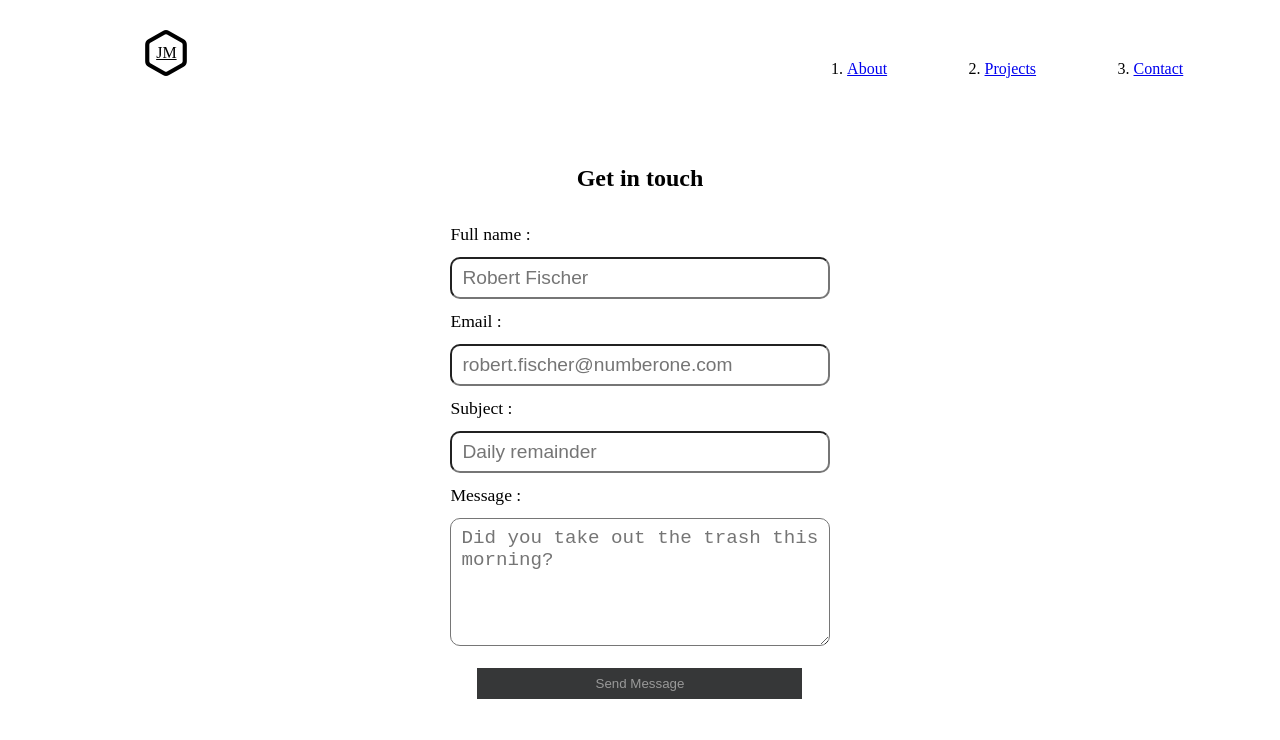
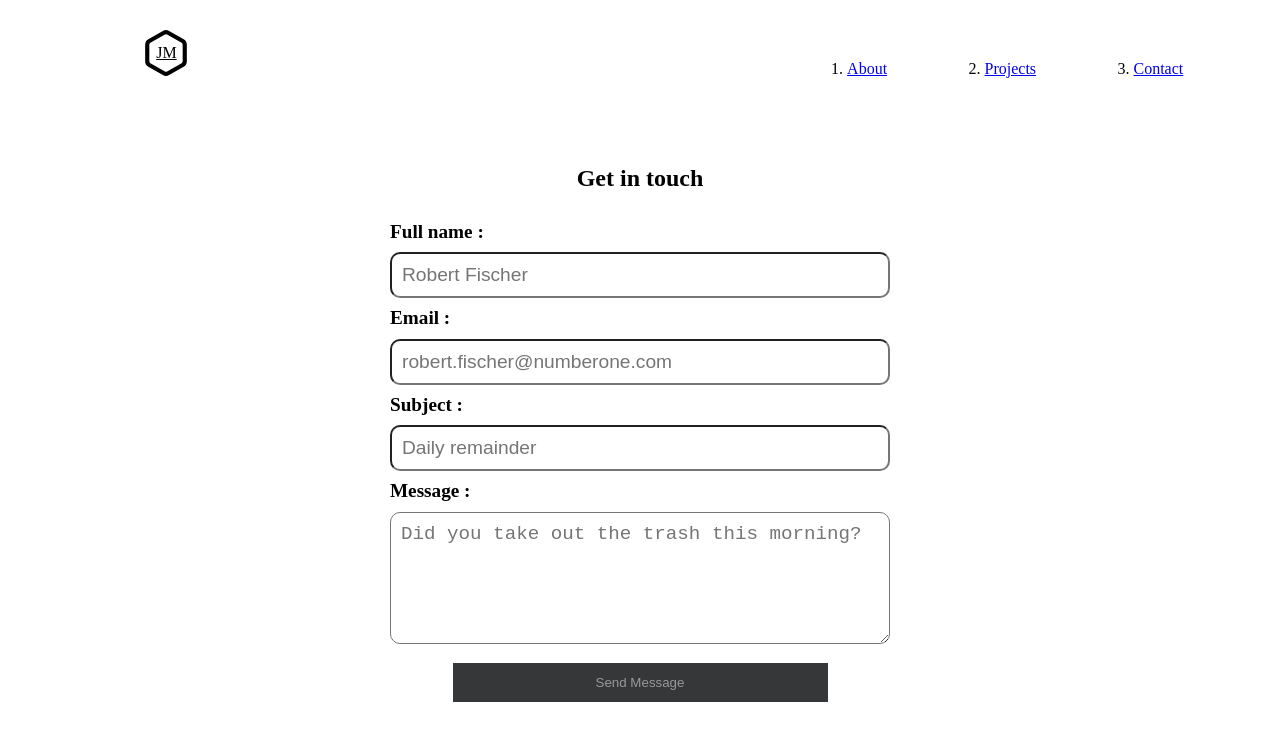
Before and after one commit to Josep2410/portfolio, a React (Vite) app: page /contact in a window 1280 px wide. Shown: the top 740 px of the page. Built offline with nearby package versions, Linux system fonts and the light colour scheme; the HTML template or start-up script is replaced by a standard one.

Commit message:
stylistic changes & rename / name jsx elements

```diff
--- a/src/routes/Project.jsx
+++ b/src/routes/Project.jsx
@@ -14,8 +14,9 @@ export default function Project() {
       <main className='project-container'>
         <section className='img-container'>
           <img src={project?.img} alt={project?.alt} />
+
         </section>
-        <p>
+        <p className='description'>
           Lorem, ipsum dolor sit amet consectetur adipisicing elit. Dolor voluptate alias ratione sed laborum commodi amet fugit sit. Nesciunt, architecto velit ad est excepturi consequuntur quos a in quod illo sed saepe deleniti, vel nobis aut. Consectetur ab reprehenderit amet dolores eveniet.
         </p>
         <section className='btns-container'>
--- a/src/styles/Accordion.css
+++ b/src/styles/Accordion.css
@@ -37,10 +37,11 @@
 }
 
 .appear {
-  max-height: 400px;
+  max-height: 600px;
   opacity: 1;
 }
 
 .content{
   padding : 15px;
+  line-height: 1.9rem;
 }
--- a/src/styles/Contact.css
+++ b/src/styles/Contact.css
@@ -20,7 +20,7 @@
 }
 
 input , textarea{
-  padding : 8px 10px;
+  padding : 10px;
   border-radius: 10px;
   font-size: 1.2rem;
   background-color: rgb(255, 255, 255);
@@ -28,14 +28,15 @@ input , textarea{
 
 label{
   color : var(--neon);
-  font-size: 1.1rem;
+  font-size: 1.2rem;
+  font-weight: 600;
 }
 
 .submitBtn{
   margin-top : 10px;
   min-width: 325px;
   width: 75%;
-  padding : 8px;
+  padding : 12px;
   margin : 10px auto 0;
 }
 
--- a/src/styles/Home.css
+++ b/src/styles/Home.css
@@ -25,9 +25,6 @@ section.introduction{
 
 .checkOutMore{
   width : 100%;
-  padding : 15px;
-  border-radius: 20px;
-
 }
 
 
--- a/src/styles/Layout.css
+++ b/src/styles/Layout.css
@@ -1,5 +1,4 @@
 .container{
-  /* height : 100vh; */
   max-height: fit-content;
   min-width: 350px;
   display : flex;
@@ -10,7 +9,6 @@
 
 header{
   min-height: min-content;
-  /* height : 8%; */
   min-width: 90%;
   display : flex;
   justify-content: space-between;
@@ -50,12 +48,10 @@ nav.biggerScreen ol{
 }
 
 main.outer-main{
- /*  flex: 1; */
- /*  min-height: min-content; */
   min-height: 100vh;
-  /* height : auto; */
   min-width: 350px;
-  width: 60%;
+  width: 85%;
+  max-width: 1000px ;
   padding : 10px;
   margin : 0 auto;
 }
--- a/src/styles/index.css
+++ b/src/styles/index.css
@@ -9,10 +9,10 @@
 *{
   margin: 0;
   padding: 0;
+  box-sizing: border-box;
 }
 
 html, body{
-  box-sizing: border-box;
   user-select: none;
   font-family: "Inter", sans-serif;
 }
@@ -63,11 +63,12 @@ a:hover{
 button{
   border : 3px solid var(--neon);
   background-color: var( --bg-color);
-  border-radius: 10px;
+  border-radius: 20px;
   font-size: 1.1rem;
   font-weight: 600;
   transition : .5s;
   color : var(--neon);
+  padding : 20px;
 }
 
 button:hover{
```
